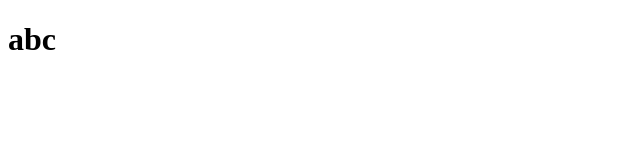
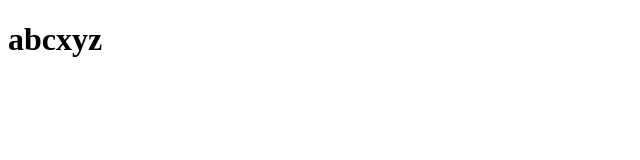
Before and after one commit to SRNOSE/git-practice, a plain HTML site: page index.html in a window 1280 px wide. Shown: the full height of the page, 0-640 px from the left. Drawn offline with Linux system fonts and the light colour scheme.

Commit message:
'abcxyz'

```diff
--- a/index.html
+++ b/index.html
@@ -6,6 +6,6 @@
     <title>Document</title>
   </head>
   <body>
-    <h1>abc</h1>
+    <h1>abcxyz</h1>
   </body>
 </html>
```
